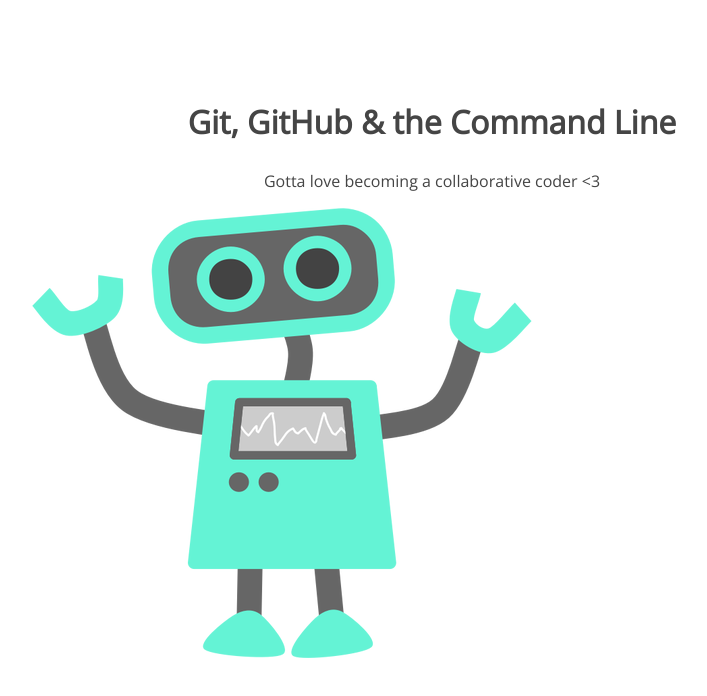
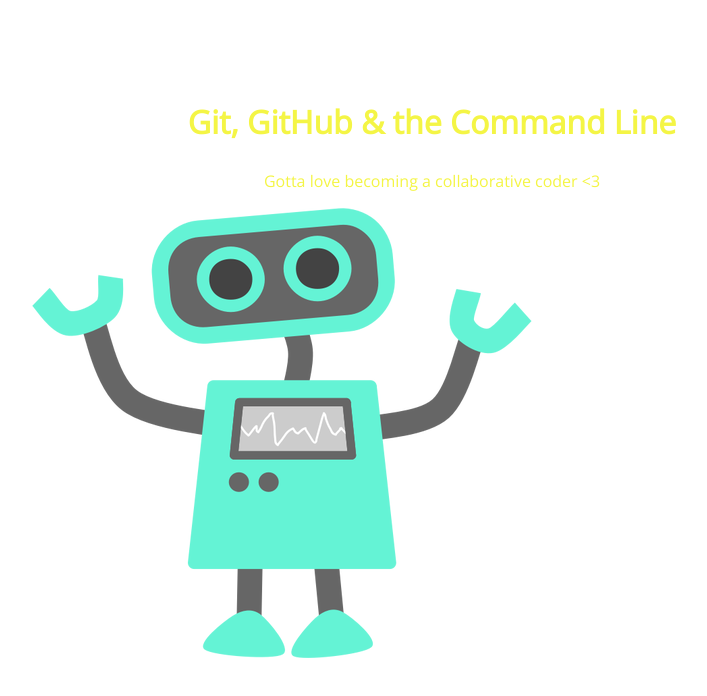
Before and after one commit to lici6/105-project, a plain HTML site: page index.html in a window 1280 px wide. Shown: the whole page, without its empty margins (208-915 px from the left). Drawn offline with nearby package versions, Linux system fonts and the light colour scheme.

Commit message:
changed color of h1

```diff
--- a/css/style.css
+++ b/css/style.css
@@ -5,7 +5,7 @@ section {
 section h1,
 section p {
 	text-align: center;
-	color: #454545;
+	color: #f4f545;
 }
 section h1 {
 	font: 32px 'Open Sans';
```
